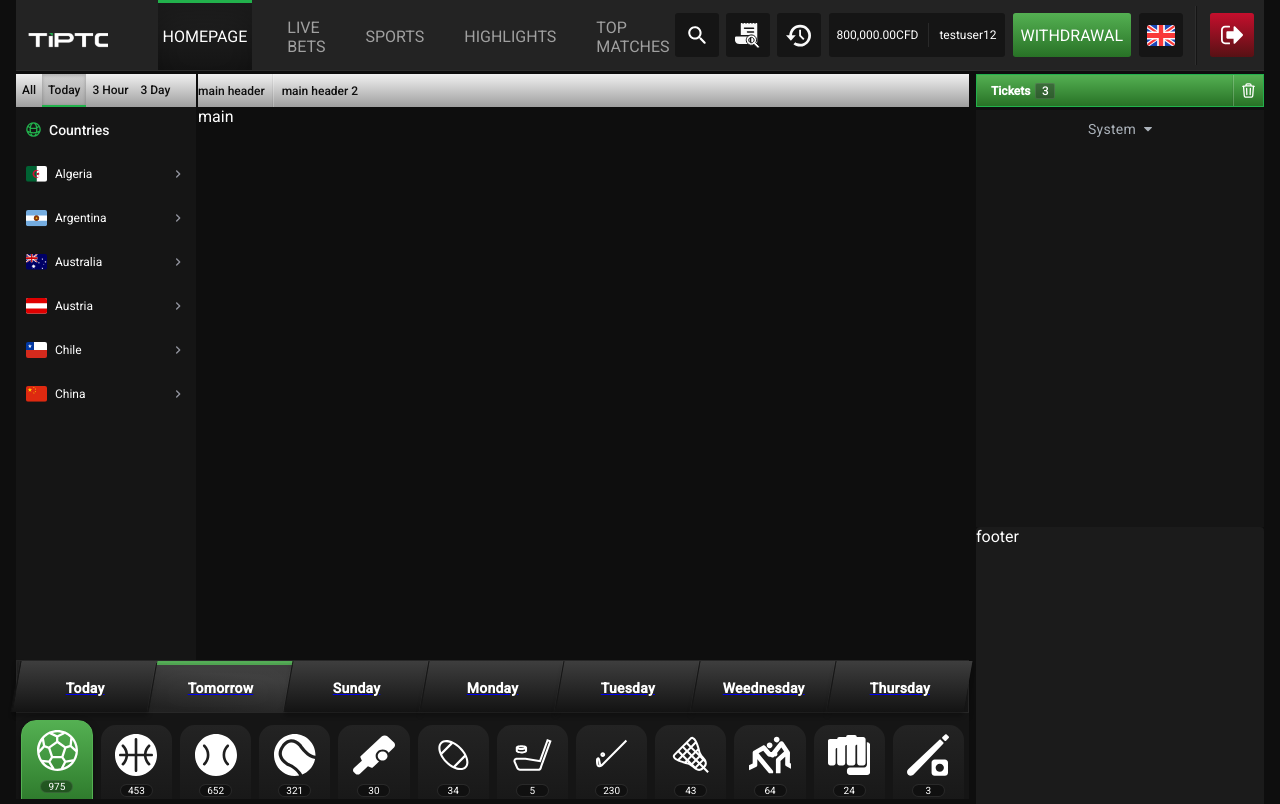
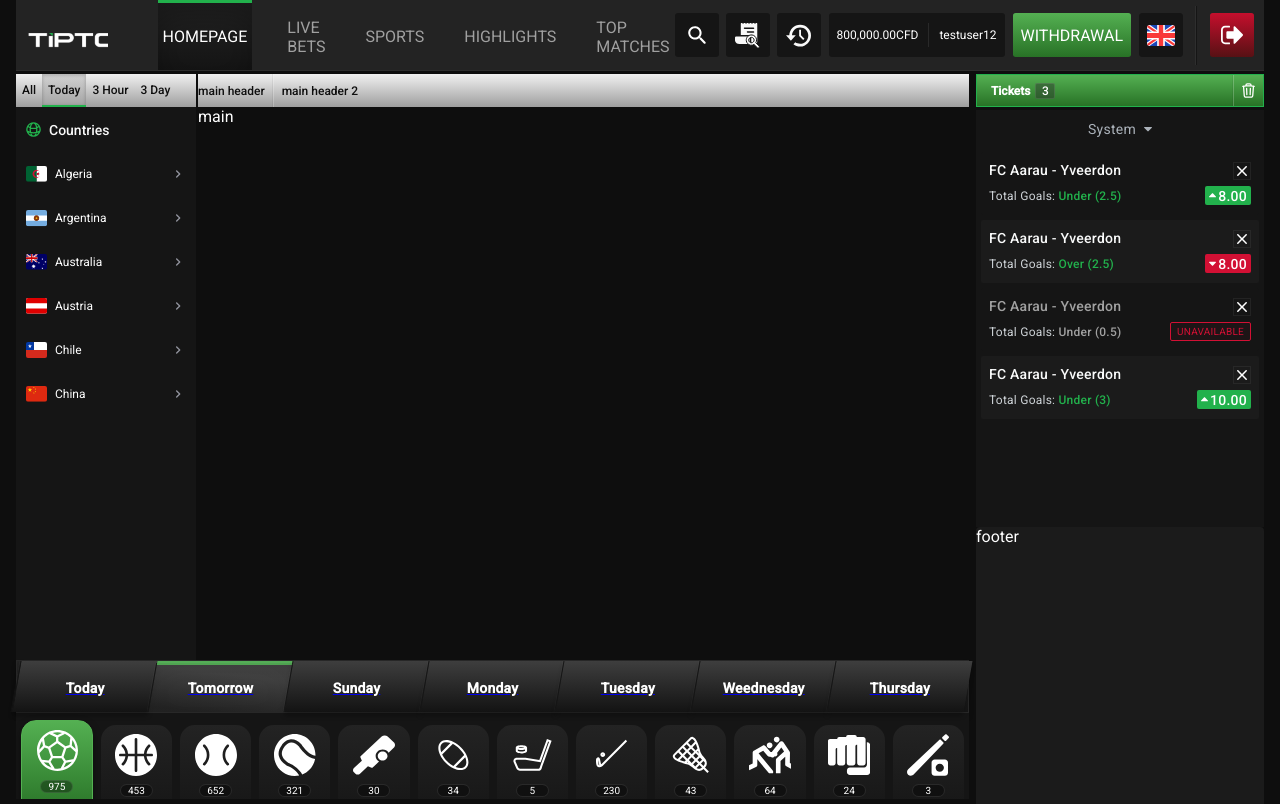
Before and after one commit to vetalmolotov/asncgrp-app, a React (Create React App) app: page / in a window 1280 px wide. Built offline with nearby package versions, Linux system fonts and the light colour scheme.

Commit message:
add tickets list section wich was split to different components

```diff
--- /dev/null
+++ b/src/components/Tickets/Ticket/Ticket.js
@@ -0,0 +1,30 @@
+import React from "react";
+import './ticket.scss'
+import ButtonClose from "../../buttons/btnClose";
+import TicketStatus from "../TicketStatus/TicketStatus";
+
+const Ticket = ({
+    ticketName,
+    ticketTotal,
+    ticketStatus,
+    ticketStatusData
+}) => {
+
+    return <>
+        <li className={`ticket ${ticketStatus}`}>
+            <ButtonClose customClass={'ticket-close'} />
+            <div className="ticket-name">
+                {ticketName}
+            </div>
+            <div className="ticket-data">
+                <p>Total Goals: <span>{ticketTotal}</span></p>
+                <TicketStatus
+                    status={ticketStatus}
+                    statusData={ticketStatusData}
+                />
+            </div>
+        </li>
+    </>
+}
+
+export default Ticket
--- /dev/null
+++ b/src/components/Tickets/Ticket/ticket.scss
@@ -0,0 +1,48 @@
+@import "src/assets/styles/mixins";
+.ticket {
+  position: relative;
+  display: flex;
+  flex-direction: column;
+  row-gap: 8px;
+  width: 100%;
+  height: 63px;
+  padding: 10px 8px;
+  border-radius: 2px;
+  &.unavailable {
+    .ticket-name,
+    .ticket-data,
+    .ticket-data span {
+      color: rgba(255, 255, 255, 0.60);
+    }
+  }
+  &-name {
+    @include flex-v;
+    color: #F9FAFA;
+    font-size: 14px;
+    font-weight: 500;
+    letter-spacing: 0.244px;
+  }
+  &-data {
+    @include flex-v;
+    p {
+      color: #CFD4D8;
+      font-size: 12px;
+      font-weight: 400;
+      letter-spacing: 0.244px;
+      span {
+        color: #22B14C;
+        font-weight: 500;
+      }
+    }
+  }
+  &-close {
+    position: absolute;
+    top: 10px;
+    right: 8px;
+    width: 18px;
+    height: 18px;
+  }
+  .ticket-status {
+    margin-left: auto;
+  }
+}
--- /dev/null
+++ b/src/components/Tickets/TicketStatus/TicketStatus.js
@@ -0,0 +1,15 @@
+import React from "react";
+import './ticket-status.scss'
+import {IconArrowStatus} from "../../../assets/imgComponents/iconArrows";
+
+const TicketStatus = ({status, statusData}) => {
+
+    return <>
+        <div className={`ticket-status ${status}`}>
+            {status === 'unavailable' ? '': <IconArrowStatus />}
+            {statusData}
+        </div>
+    </>
+}
+
+export default TicketStatus
--- /dev/null
+++ b/src/components/Tickets/TicketStatus/ticket-status.scss
@@ -0,0 +1,37 @@
+@import "../../../assets/styles/mixins";
+
+.ticket-status {
+  @include flex-v;
+  justify-content: space-between;
+  column-gap: 2px;
+  min-width: 46px;
+  height: 19px;
+  padding: 0 4px;
+  color: #FFF;
+  font-size: 14px;
+  font-weight: 500;
+  letter-spacing: 0.244px;
+  border-radius: 2px;
+  &.grow {
+    background: #22B14C;
+  }
+  &.fall {
+    background: #D21034;
+    svg {
+      transform: rotate(-180deg);
+    }
+  }
+  &.unavailable {
+    padding: 0 6px;
+    color: #D21034;
+    font-size: 10px;
+    font-weight: 400;
+    letter-spacing: 0.244px;
+    text-transform: uppercase;
+    border: 1px solid #D21034;
+    background: rgba(210, 16, 52, 0.04);
+    svg {
+      //display: none;
+    }
+  }
+}
--- /dev/null
+++ b/src/components/Tickets/TicketsList/TicketsList.js
@@ -0,0 +1,66 @@
+import React from "react";
+import './tickets-list.scss'
+import Ticket from "../Ticket/Ticket";
+
+const TicketsList = () => {
+
+    const ticketsData = [
+        {
+            name: 'FC Aarau - Yveerdon',
+            total: 'Under (2.5)',
+            status: 'grow',
+            statusData: '8.00'
+        },
+        {
+            name: 'FC Aarau - Yveerdon',
+            total: 'Over (2.5)',
+            status: 'fall',
+            statusData: '8.00'
+        },
+        {
+            name: 'FC Aarau - Yveerdon',
+            total: 'Under (0.5)',
+            status: 'unavailable',
+            statusData: 'unavailable'
+        },
+        {
+            name: 'FC Aarau - Yveerdon',
+            total: 'Under (3)',
+            status: 'grow',
+            statusData: '10.00'
+        },
+    ]
+
+    return <>
+        <ul className="tickets-list">
+            {ticketsData.map((option) => (
+                <Ticket
+                    ticketName={option.name}
+                    ticketTotal={option.total}
+                    ticketStatus={option.status}
+                    ticketStatusData={option.statusData}
+                />
+            ))}
+            {/*<Ticket*/}
+            {/*    ticketName={'FC Aarau - Yveerdon'}*/}
+            {/*    ticketTotal={'Under (2.5)'}*/}
+            {/*    ticketStatus={'grow'}*/}
+            {/*    ticketStatusData={'8.00'}*/}
+            {/*/>*/}
+            {/*<Ticket*/}
+            {/*    ticketName={'FC Aarau - Yveerdon'}*/}
+            {/*    ticketTotal={'Over (2.5)'}*/}
+            {/*    ticketStatus={'fall'}*/}
+            {/*    ticketStatusData={'4.21'}*/}
+            {/*/>*/}
+            {/*<Ticket*/}
+            {/*    ticketName={'FC Aarau - Yveerdon'}*/}
+            {/*    ticketTotal={'Under (2.5)'}*/}
+            {/*    ticketStatus={'unavailable'}*/}
+            {/*    ticketStatusData={'unavailable'}*/}
+            {/*/>*/}
+        </ul>
+    </>
+}
+
+export default TicketsList
--- /dev/null
+++ b/src/components/Tickets/TicketsList/tickets-list.scss
@@ -0,0 +1,12 @@
+.tickets-list {
+  display: flex;
+  flex-direction: column;
+  row-gap: 5px;
+  padding: 0 5px;
+  li {
+    background: #151515;
+  }
+  li:nth-child(even) {
+    background: #1B1B1B;
+  }
+}
--- /dev/null
+++ b/src/components/buttons/btnClose.js
@@ -0,0 +1,14 @@
+import React from "react";
+import {IconClose} from "../../assets/imgComponents/iconsCommon";
+import './butons.scss'
+
+const ButtonClose = ({customClass}) => {
+
+    return <>
+        <div className={`btn-close ${customClass}`}>
+            <IconClose/>
+        </div>
+    </>
+}
+
+export default ButtonClose
--- /dev/null
+++ b/src/components/buttons/butons.scss
@@ -0,0 +1,7 @@
+@import "src/assets/styles/mixins";
+
+.btn-close {
+  @include flex-vh;
+  border: 1px solid rgba(255, 252, 252, 0.06);
+  cursor: pointer;
+}
--- a/src/components/sections/TicketAside/TicketsAside.js
+++ b/src/components/sections/TicketAside/TicketsAside.js
@@ -3,6 +3,7 @@ import './tickets-aside.scss'
 import HeaderContent from "../../HeaderContent/HeaderContent";
 import {IconTrashBin} from "../../../assets/imgComponents/iconsCommon";
 import DropdownSystem from "../../DropdownSystem/DropdownSystem";
+import TicketsList from "../../Tickets/TicketsList/TicketsList";
 
 const TicketAside = () => {
 
@@ -16,6 +17,7 @@ const TicketAside = () => {
             </HeaderContent>
             <section className="tickets-sidebar-content">
                 <DropdownSystem text={'System'} />
+                <TicketsList />
             </section>
             <footer>footer</footer>
         </section>
```
Also changed, not shown: src/components/sections/TicketAside/tickets-aside.scss (line endings or trailing spaces).
